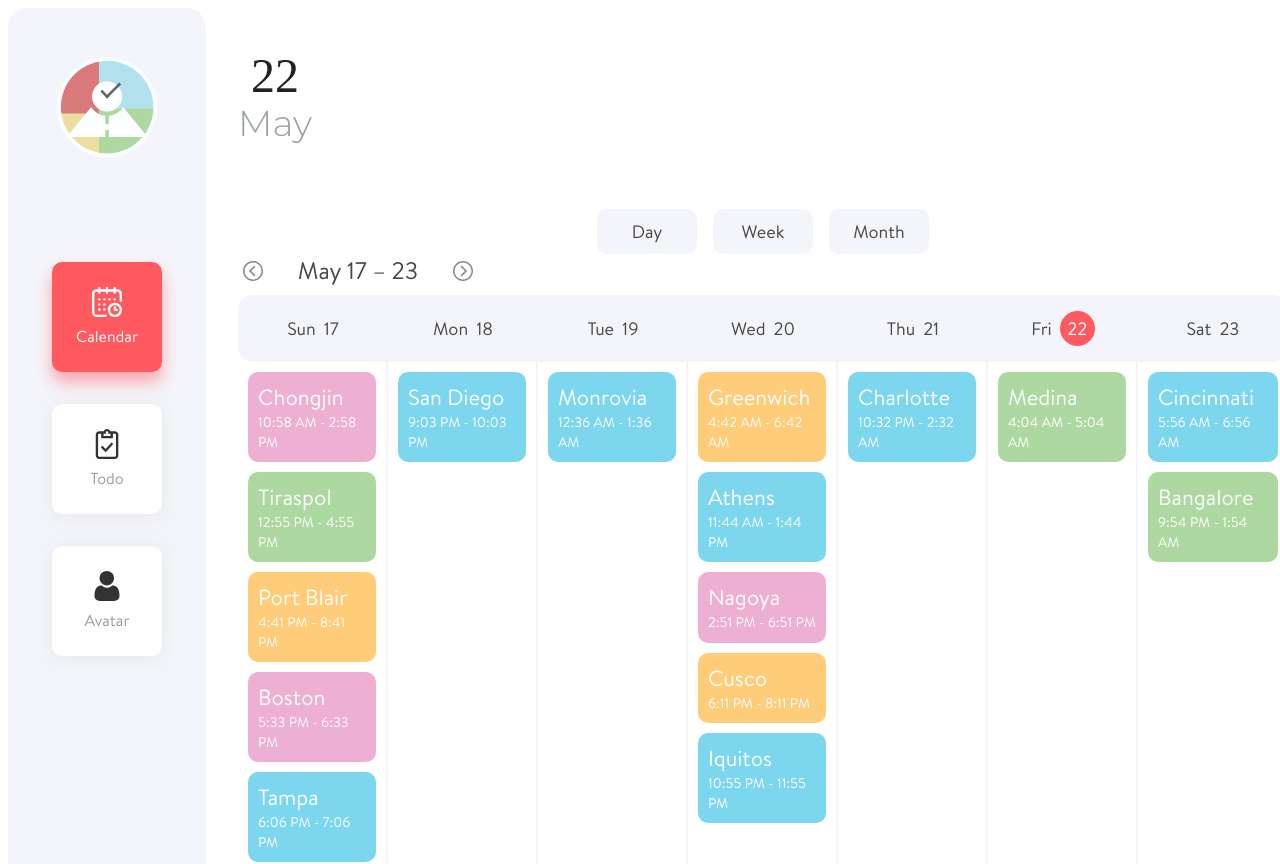
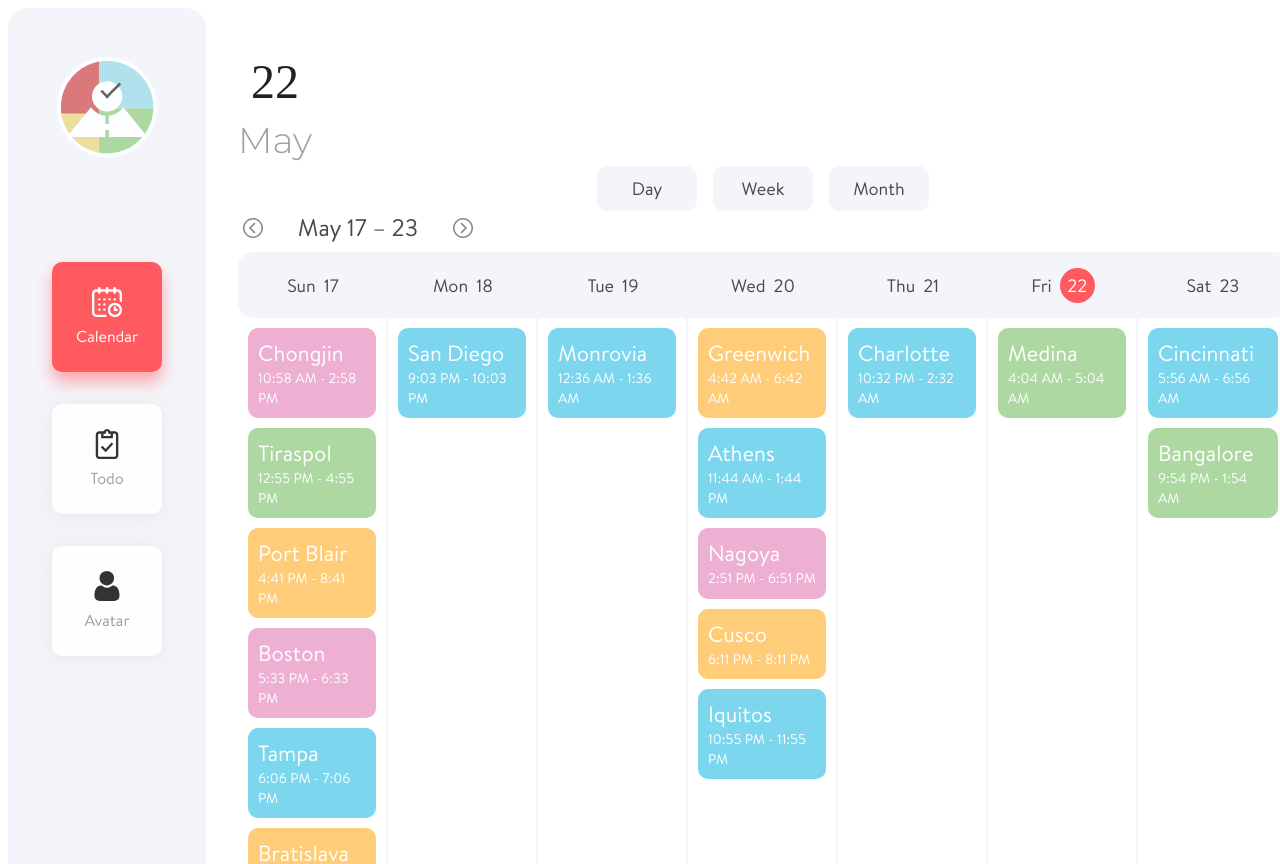
Before and after one commit to msamadpo/Horae, a React (Create React App) app in the folder client/: page /calendar in a window 1280 px wide. Shown: the top 864 px of the page. Built offline with nearby package versions, Linux system fonts and the light colour scheme; a web font is replaced by a local one.

Commit message:
refactor of Text component

```diff
--- a/client/src/components/Common/Text/Text.tsx
+++ b/client/src/components/Common/Text/Text.tsx
@@ -25,6 +25,16 @@ interface ITextProps {
   [name: string]: any;
 }
 
+const CustomText = styled.span<ITextProps & { mappedMargins: string }>`
+    display: inline-block;
+    ${(props) => props.size && `font-size: ${props.size};`}
+    ${(props) => props.weight && `font-weight: ${props.weight};`}
+    ${(props) => props.color && `color: ${props.color};`}
+    ${(props) => props.margins && `margin: ${props.mappedMargins};`}
+    line-height: 140%;
+    ${(props) => props.styleProp && props.styleProp}
+`;
+
 function Text({
   children,
   type,
@@ -40,18 +50,17 @@ function Text({
       ? new Array(4).fill(`var(--spacing-${margins[0]})`).join(' ')
       : margins?.map((margin) => `var(--spacing-${margin})`).join(' ')) || '';
 
-  const CustomText = styled.span`
-    display: inline-block;
-    ${size && `font-size: ${size};`}
-    ${weight && `font-weight: ${weight};`}
-    ${color && `color: ${color};`}
-    ${margins && `margin: ${mappedMargins};`}
-    line-height: 140%;
-    ${styleProp && styleProp}
-  `;
-
   return (
-    <CustomText {...otherProps} className={type && styles[type]}>
+    <CustomText
+      size={size}
+      weight={weight}
+      color={color}
+      margins={margins}
+      styleProps={styleProp}
+      className={type && styles[type]}
+      mappedMargins={mappedMargins}
+      {...otherProps}
+    >
       {children}
     </CustomText>
   );
--- a/client/src/components/HoraeApp/CalendarPage/CalendarWeek/CalendarWeek.tsx
+++ b/client/src/components/HoraeApp/CalendarPage/CalendarWeek/CalendarWeek.tsx
@@ -70,21 +70,18 @@ function CalendarWeek({ startDate = new Date() }: ICalendarWeekProps) {
     start: lastSunday,
     end: nextSaturday,
   });
-  console.log(currentDates);
 
   const [indexedEvents, setIndexedEvents] = useState<
     Map<string, CalendarEventItemType[]>
   >(indexEventsByDate(data.calendars));
 
   useEffect(() => {
-    console.log('Getting recalculated');
     setIndexedEvents(indexEventsByDate(data.calendars));
   }, [data.calendars]);
 
   const changeWeeks = (numWeeks: number) => {
-    if (numWeeks == 0) {
+    if (numWeeks === 0) {
       setStart(new Date());
-      console.log('hello');
     } else {
       setStart(addWeeks(start, numWeeks));
     }
--- a/client/src/components/HoraeApp/CalendarPage/CalendarWeek/WeekHeader/WeekHeader.tsx
+++ b/client/src/components/HoraeApp/CalendarPage/CalendarWeek/WeekHeader/WeekHeader.tsx
@@ -23,9 +23,10 @@ const CalendarDays = styled.div`
   margin-top: var(--spacing-tiny);
   display: grid;
   grid-template-columns: repeat(7, minmax(15rem, 1fr));
+  grid-template-rows: 5rem;
   align-items: center;
   background-color: var(--color-bg-nav);
-  padding: var(--spacing-small) 0;
+  padding: var(--spacing-tiny) 0;
   border-radius: 1.5rem;
 `;
 
--- a/client/src/components/HoraeApp/Header/Header.tsx
+++ b/client/src/components/HoraeApp/Header/Header.tsx
@@ -3,9 +3,7 @@ import styled from 'styled-components';
 
 import DateDisplay from 'components/HoraeApp/Header/DateDisplay';
 
-const StyledHeader = styled.div`
-  padding-bottom: var(--spacing-xlarge);
-`;
+const StyledHeader = styled.div``;
 
 function Header() {
   return (
--- a/client/src/components/HoraeApp/TodoPage/TodoList/TodoList.tsx
+++ b/client/src/components/HoraeApp/TodoPage/TodoList/TodoList.tsx
@@ -1,6 +1,6 @@
 import React, { useContext } from 'react';
 import GlobalContext from 'context/GlobalContext';
-import { Task, EditTaskPayload } from 'context/reducers/taskReducer';
+import { Task } from 'context/reducers/taskReducer';
 
 import Text from 'components/Common/Text';
 import TodoItem from 'components/HoraeApp/TodoPage/TodoItem/TodoItem';
```
